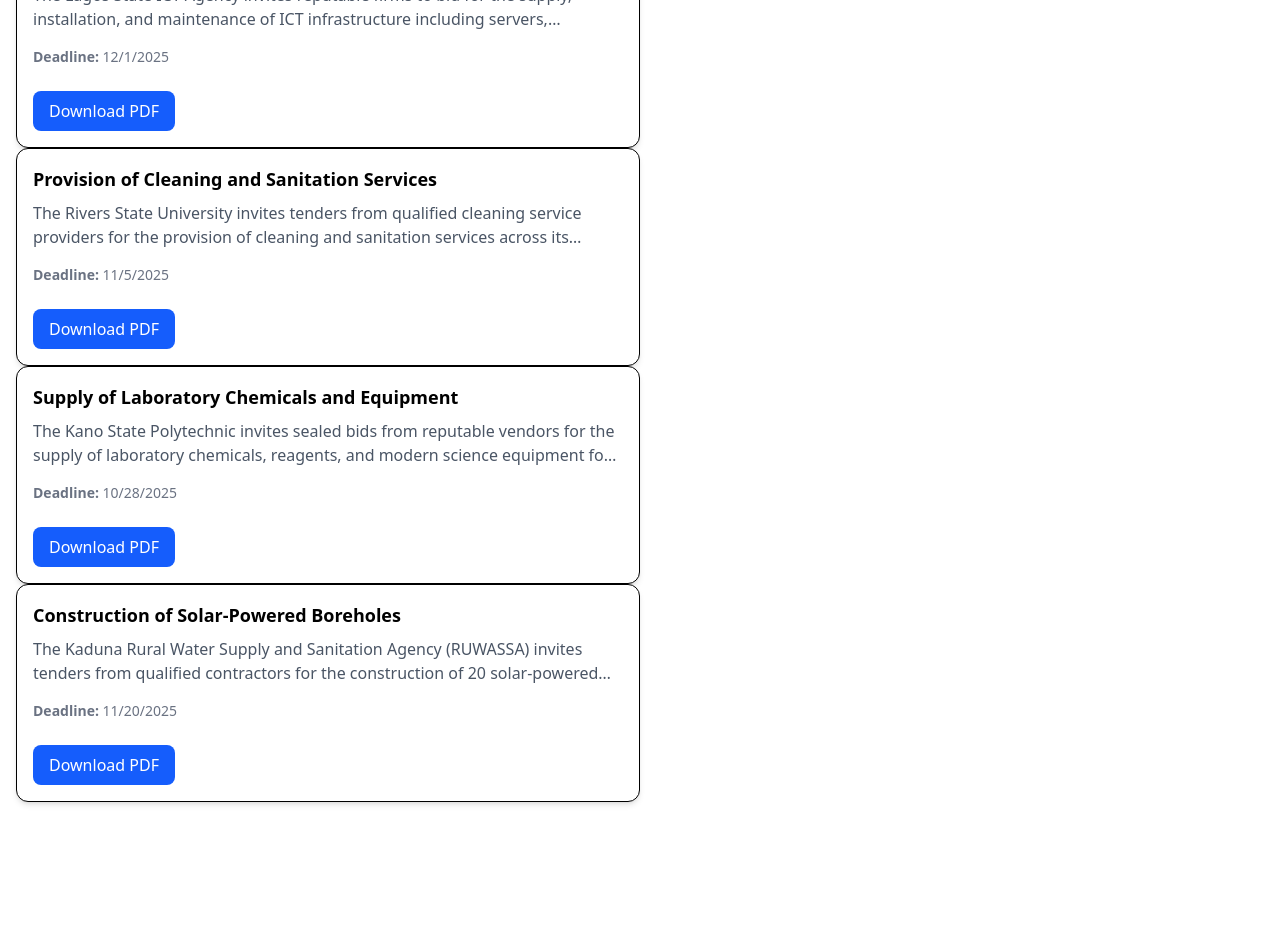
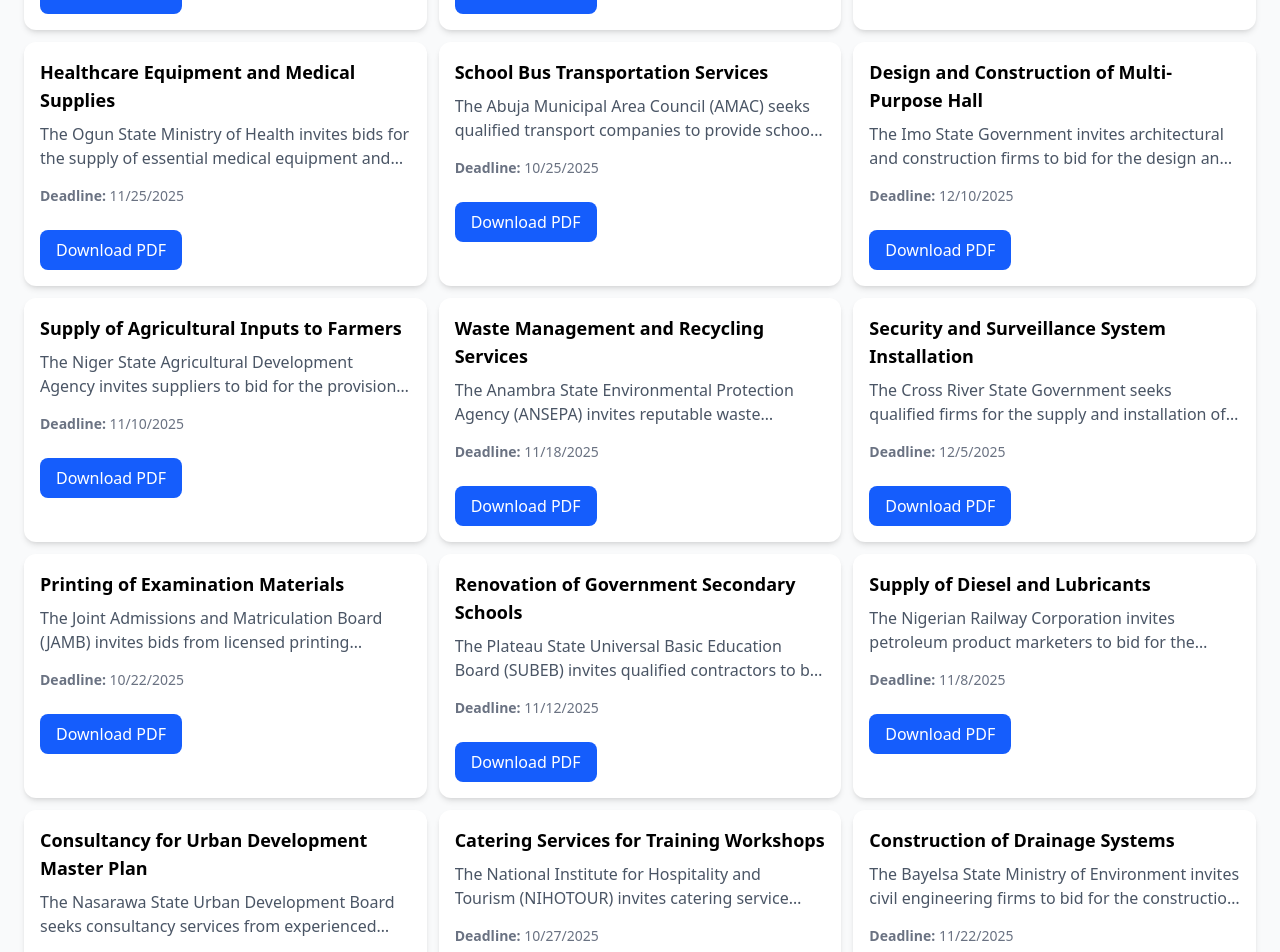
Before and after one commit to deborahkudaru/tender-download-system, a Vue app: page /tenders in a window 1280 px wide. Shown: the part 700-1652 px from the top of the page. Before the commit the page ends 1518 px from the top, so only its background shows below. Built offline with nearby package versions, Linux system fonts and the light colour scheme.

Commit message:
feat: add primeicons dependency; enhance UI components and improve layout in various views

```diff
--- a/package.json
+++ b/package.json
@@ -12,6 +12,7 @@
     "@tailwindcss/vite": "^4.1.14",
     "file-saver": "^2.0.5",
     "jspdf": "^3.0.3",
+    "primeicons": "^7.0.0",
     "tailwindcss": "^4.1.14",
     "vue": "^3.5.22",
     "vue-spinner": "^1.0.4",
--- a/public/tender.json
+++ b/public/tender.json
@@ -6,7 +6,7 @@
   "description": "The Federal Ministry of Works invites eligible vendors to submit bids for the supply and delivery of high-quality office furniture to its headquarters in Abuja. Bidders must demonstrate capacity, relevant experience, and financial capability.",
   "deadline": "2025-11-15T17:00:00Z",
   "status": "open",
-      "documentUrl":  "https://www.w3.org/WAI/ER/tests/xhtml/testfiles/resources/pdf/dummy.pdf",
+  "documentUrl": "https://www.w3.org/WAI/ER/tests/xhtml/testfiles/resources/pdf/dummy.pdf",
   "postedDate": "2025-10-01T09:00:00Z",
   "organization": "Federal Ministry of Works",
   "tags": ["procurement", "office", "furniture"]
@@ -65,6 +65,160 @@
   "postedDate": "2025-10-07T09:00:00Z",
   "organization": "Kaduna RUWASSA",
   "tags": ["water", "energy", "construction"]
+},
+{
+  "id": "7",
+  "title": "Healthcare Equipment and Medical Supplies",
+  "description": "The Ogun State Ministry of Health invites bids for the supply of essential medical equipment and consumables for state-owned healthcare facilities. Bidders must be registered pharmaceutical or medical equipment suppliers.",
+  "deadline": "2025-11-25T17:00:00Z",
+  "status": "open",
+  "documentUrl": "https://example.com/tenders/ogun-medical-supplies.pdf",
+  "postedDate": "2025-10-08T09:00:00Z",
+  "organization": "Ogun State Ministry of Health",
+  "tags": ["healthcare", "medical", "equipment"]
+},
+{
+  "id": "8",
+  "title": "School Bus Transportation Services",
+  "description": "The Abuja Municipal Area Council (AMAC) seeks qualified transport companies to provide school bus services for public primary schools. Bidders must have a fleet of roadworthy buses and valid operating licenses.",
+  "deadline": "2025-10-25T17:00:00Z",
+  "status": "open",
+  "documentUrl": "https://example.com/tenders/amac-school-transport.pdf",
+  "postedDate": "2025-10-02T09:00:00Z",
+  "organization": "AMAC Education Secretariat",
+  "tags": ["transportation", "education", "logistics"]
+},
+{
+  "id": "9",
+  "title": "Design and Construction of Multi-Purpose Hall",
+  "description": "The Imo State Government invites architectural and construction firms to bid for the design and construction of a 5,000-capacity multi-purpose hall in Owerri. Firms must demonstrate prior experience in similar projects.",
+  "deadline": "2025-12-10T17:00:00Z",
+  "status": "open",
+  "documentUrl": "https://example.com/tenders/imo-multipurpose-hall.pdf",
+  "postedDate": "2025-10-10T09:00:00Z",
+  "organization": "Imo State Ministry of Infrastructure",
+  "tags": ["construction", "architecture", "infrastructure"]
+},
+{
+  "id": "10",
+  "title": "Supply of Agricultural Inputs to Farmers",
+  "description": "The Niger State Agricultural Development Agency invites suppliers to bid for the provision of fertilizers, improved seedlings, and farming implements for distribution to registered smallholder farmers.",
+  "deadline": "2025-11-10T17:00:00Z",
+  "status": "open",
+  "documentUrl": "https://example.com/tenders/niger-agric-inputs.pdf",
+  "postedDate": "2025-10-04T09:00:00Z",
+  "organization": "Niger State ADP",
+  "tags": ["agriculture", "farming", "rural-development"]
+},
+{
+  "id": "11",
+  "title": "Waste Management and Recycling Services",
+  "description": "The Anambra State Environmental Protection Agency (ANSEPA) invites reputable waste management companies to bid for the collection, transportation, and recycling of municipal solid waste in Awka and Onitsha.",
+  "deadline": "2025-11-18T17:00:00Z",
+  "status": "open",
+  "documentUrl": "https://example.com/tenders/anambra-waste-management.pdf",
+  "postedDate": "2025-10-06T09:00:00Z",
+  "organization": "Anambra SEPA",
+  "tags": ["environment", "waste-management", "recycling"]
+},
+{
+  "id": "12",
+  "title": "Security and Surveillance System Installation",
+  "description": "The Cross River State Government seeks qualified firms for the supply and installation of CCTV cameras and integrated security systems across major state facilities and public spaces in Calabar.",
+  "deadline": "2025-12-05T17:00:00Z",
+  "status": "open",
+  "documentUrl": "https://example.com/tenders/crossriver-security-systems.pdf",
+  "postedDate": "2025-10-09T09:00:00Z",
+  "organization": "Cross River State Security Agency",
+  "tags": ["security", "technology", "surveillance"]
+},
+{
+  "id": "13",
+  "title": "Printing of Examination Materials",
+  "description": "The Joint Admissions and Matriculation Board (JAMB) invites bids from licensed printing companies for the printing and packaging of examination booklets and answer sheets for the upcoming UTME exercises.",
+  "deadline": "2025-10-22T17:00:00Z",
+  "status": "closing-soon",
+  "documentUrl": "https://example.com/tenders/jamb-printing.pdf",
+  "postedDate": "2025-09-27T09:00:00Z",
+  "organization": "JAMB",
+  "tags": ["printing", "education", "examination"]
+},
+{
+  "id": "14",
+  "title": "Renovation of Government Secondary Schools",
+  "description": "The Plateau State Universal Basic Education Board (SUBEB) invites qualified contractors to bid for the renovation and rehabilitation of 15 government secondary schools across the state.",
+  "deadline": "2025-11-12T17:00:00Z",
+  "status": "open",
+  "documentUrl": "https://example.com/tenders/plateau-school-renovation.pdf",
+  "postedDate": "2025-10-01T09:00:00Z",
+  "organization": "Plateau SUBEB",
+  "tags": ["construction", "education", "renovation"]
+},
+{
+  "id": "15",
+  "title": "Supply of Diesel and Lubricants",
+  "description": "The Nigerian Railway Corporation invites petroleum product marketers to bid for the supply of AGO (diesel) and industrial lubricants for its locomotive fleet and maintenance facilities nationwide.",
+  "deadline": "2025-11-08T17:00:00Z",
+  "status": "open",
+  "documentUrl": "https://example.com/tenders/nrc-fuel-supply.pdf",
+  "postedDate": "2025-10-05T09:00:00Z",
+  "organization": "Nigerian Railway Corporation",
+  "tags": ["petroleum", "logistics", "transportation"]
+},
+{
+  "id": "16",
+  "title": "Consultancy for Urban Development Master Plan",
+  "description": "The Nasarawa State Urban Development Board seeks consultancy services from experienced urban planning firms for the development of a comprehensive 20-year master plan for Lafia metropolis.",
+  "deadline": "2025-12-15T17:00:00Z",
+  "status": "open",
+  "documentUrl": "https://example.com/tenders/nasarawa-masterplan.pdf",
+  "postedDate": "2025-10-11T09:00:00Z",
+  "organization": "Nasarawa Urban Dev. Board",
+  "tags": ["consultancy", "urban-planning", "development"]
+},
+{
+  "id": "17",
+  "title": "Catering Services for Training Workshops",
+  "description": "The National Institute for Hospitality and Tourism (NIHOTOUR) invites catering service providers to bid for the provision of meals and refreshments for participants during capacity building workshops.",
+  "deadline": "2025-10-27T17:00:00Z",
+  "status": "open",
+  "documentUrl": "https://example.com/tenders/nihotour-catering.pdf",
+  "postedDate": "2025-10-03T09:00:00Z",
+  "organization": "NIHOTOUR",
+  "tags": ["catering", "hospitality", "events"]
+},
+{
+  "id": "18",
+  "title": "Construction of Drainage Systems",
+  "description": "The Bayelsa State Ministry of Environment invites civil engineering firms to bid for the construction of drainage and flood control systems in flood-prone areas of Yenagoa and environs.",
+  "deadline": "2025-11-22T17:00:00Z",
+  "status": "open",
+  "documentUrl": "https://example.com/tenders/bayelsa-drainage.pdf",
+  "postedDate": "2025-10-07T09:00:00Z",
+  "organization": "Bayelsa Ministry of Environment",
+  "tags": ["construction", "environment", "infrastructure"]
+},
+{
+  "id": "19",
+  "title": "Supply of Fire Fighting Equipment",
+  "description": "The Federal Fire Service invites manufacturers and suppliers of fire fighting equipment to bid for the supply of fire trucks, hoses, protective gear, and other emergency response equipment.",
+  "deadline": "2025-11-30T17:00:00Z",
+  "status": "open",
+  "documentUrl": "https://example.com/tenders/ffs-equipment.pdf",
+  "postedDate": "2025-10-08T09:00:00Z",
+  "organization": "Federal Fire Service",
+  "tags": ["safety", "emergency", "equipment"]
+},
+{
+  "id": "20",
+  "title": "Audit and Tax Consultancy Services",
+  "description": "The Ekiti State Ministry of Finance invites registered chartered accounting firms to bid for the provision of audit, tax consultancy, and financial advisory services for the 2025 fiscal year.",
+  "deadline": "2025-12-20T17:00:00Z",
+  "status": "open",
+  "documentUrl": "https://example.com/tenders/ekiti-audit-services.pdf",
+  "postedDate": "2025-10-12T09:00:00Z",
+  "organization": "Ekiti Ministry of Finance",
+  "tags": ["consultancy", "finance", "audit"]
 }
   ]
 }
--- a/src/App.vue
+++ b/src/App.vue
@@ -5,7 +5,7 @@
 </script>
 
 <template>
-  <div class="container mx-auto p-4">
+  <div class="bg-gray-50">
 <Navbar />
 <RouterView />
   </div>
--- a/src/components/SearchBar.vue
+++ b/src/components/SearchBar.vue
@@ -11,12 +11,12 @@
 </script>
 
 <template>
-  <div class="w-full flex justify-center mb-6">
+  <div class="w-full mb-6">
     <input
       v-model="searchQuery"
       type="text"
       placeholder="Search tenders by title, description, or tags..."
-      class="w-full max-w-lg px-4 py-2 border rounded-lg focus:outline-none focus:ring-2 focus:ring-blue-500"
+      class="w-full max-w-lg px-4 py-3 border border-gray-300 shadow-lg bg-white rounded-2xl focus:outline-none focus:ring-2 focus:ring-blue-500"
     />
   </div>
 </template>
--- a/src/components/TenderCard.vue
+++ b/src/components/TenderCard.vue
@@ -65,7 +65,7 @@
 </script>
 
 <template>
-  <div class="p-4 border rounded-xl bg-white shadow-md w-full sm:w-1/2">
+  <div class="p-4 rounded-xl bg-white shadow-md">
     <h3 class="text-lg font-semibold mb-2">{{ tender.title }}</h3>
     <p class="text-gray-600 mb-4 line-clamp-2">
       {{ tender.description }}
--- a/src/components/TenderList.vue
+++ b/src/components/TenderList.vue
@@ -52,7 +52,10 @@
 </script>
 
 <template>
+    <div class="px-6">
         <div>
+            <h2 class="text-2xl font-bold mb-4">Available Tenders</h2>
+        </div>
         <SearchBar @search="handleSearch" />
 
         <div class="text-center text-gray-500 py-6">
@@ -61,10 +64,11 @@
             <div v-if="!state.isLoading && filteredTenders.length === 0">No tenders found.</div>
         </div>
 
-    <TenderCard
-      v-for="tender in filteredTenders.slice(0, limit || filteredTenders.length)"
-      :key="tender.id"
-      :tender="tender"
-    />
+        <div class="grid grid-cols-3 gap-3">
+            <TenderCard v-for="tender in filteredTenders.slice(0, limit || filteredTenders.length)" :key="tender.id"
+                :tender="tender" />
         </div>
+    </div>
+
+
 </template>
--- a/src/main.js
+++ b/src/main.js
@@ -4,6 +4,7 @@
 import router from './router';
 import Toast from "vue-toastification";
 import "vue-toastification/dist/index.css";
+import 'primeicons/primeicons.css';
 
 const app = createApp(App);
 
--- a/src/views/HomeView.vue
+++ b/src/views/HomeView.vue
@@ -5,5 +5,5 @@
 
 <template>
  <Hero />
- <TenderList :limit="2" />
+ <TenderList :limit="6" />
 </template>
--- a/src/views/TenderView.vue
+++ b/src/views/TenderView.vue
@@ -5,7 +5,6 @@
 
 <template>
     <div>
-        <h1>Tender View</h1>
         <TenderList />
     </div>
 </template>
```
Also changed, not shown: src/components/Hero.vue (+8 -7 lines), src/components/Navbar.vue (+4 -5 lines), 1 other file (tests, documents, lock files or other folders). Lines whose indentation alone changed are shown as unchanged.
